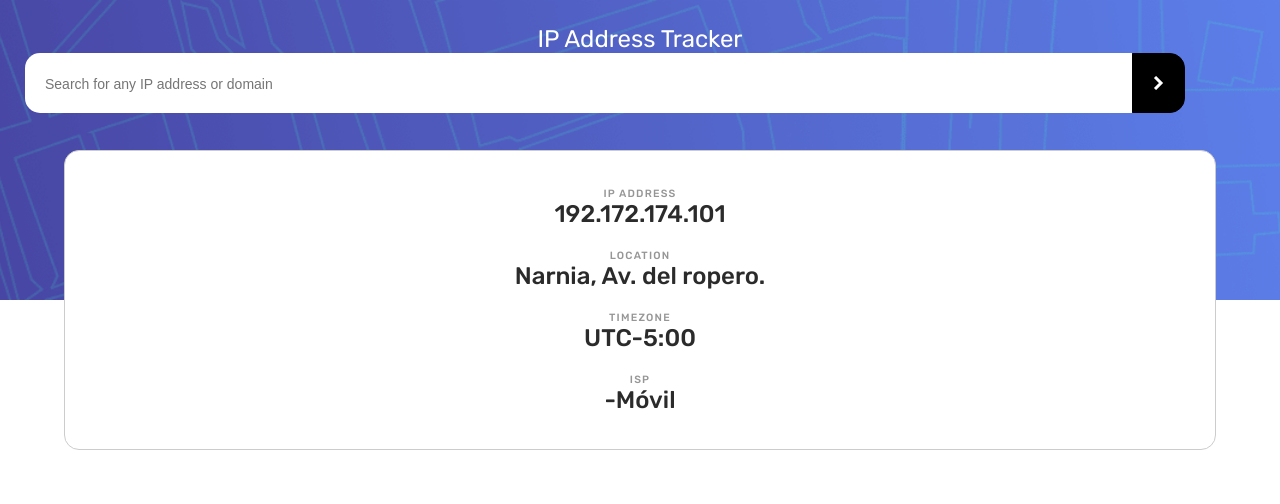
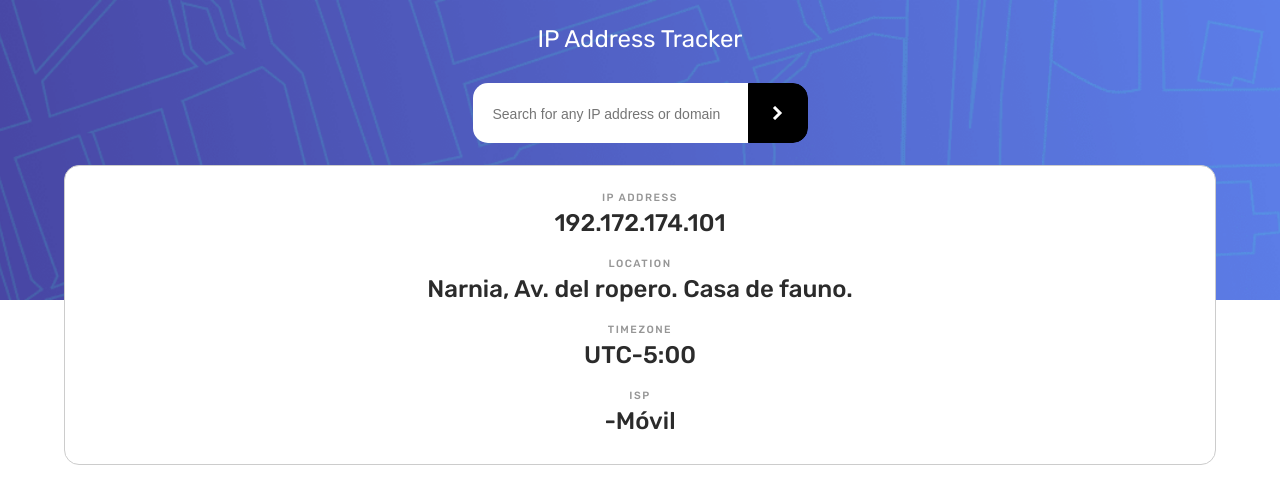
Before and after one commit to AbdielP/Angular-ip-address-tracker, an Angular app: page / in a window 1280 px wide. Shown: the top 504 px of the page. Built offline with nearby package versions, Linux system fonts and the light colour scheme; no server answers.

Commit message:
trying to set automatic bottom position for ip adddress info container

```diff
--- a/src/app/components/navbar/navbar.component.html
+++ b/src/app/components/navbar/navbar.component.html
@@ -13,7 +13,7 @@
         </div>
         <div class="info__container">
             <p class="info__container-subtitle">Location</p>
-            <h2 class="info__container-data">Narnia, Av. del ropero.</h2>
+            <h2 class="info__container-data">Narnia, Av. del ropero. Casa de fauno.</h2>
         </div>
         <div class="info__container">
             <p class="info__container-subtitle">Timezone</p>
--- a/src/app/components/navbar/navbar.component.sass
+++ b/src/app/components/navbar/navbar.component.sass
@@ -28,37 +28,39 @@
     align-items: center
     border-radius: $border-radius
     overflow: hidden
-    width: 100%
+    // width: 100%
     height: 60px
+    margin-top: 30px
 
 .nav__form-input
     @include inputStyles()
-    width: 90%
+    color: $very-dark-gray
+    width: 275px
     &::placeholder
         font-size: 14px
 
 .nav__form-button
     @include inputStyles()
+    width: 60px
     display: flex
+    align-items: center
+    justify-content: center
     color: $color-white
     background: #000
     border: 1px solid #000
     border-radius: 0 $border-radius $border-radius 0
-
-.nav__form-img
-    align-self: center
 
 .nav__info
     z-index: 1
     position: absolute
     display: flex
     flex-direction: column
-    justify-content: space-around
-    bottom: -50%
+    // justify-content: space-around
+    bottom: -55%
     width: 90%
-    height: 300px
+    min-height: 300px
     background: $color-white
-    padding: 25px
+    padding: 5px 25px 25px 25px
     border-radius: $border-radius
 
     border: 1px solid #ccc
@@ -67,13 +69,16 @@
     display: flex
     flex-direction: column
     align-items: center
+    text-align: center
+    margin-top: 20px
 
 .info__container-subtitle
     color: $dark-gray
     text-transform: uppercase
     font-size: 10.5px
     font-weight: 500
-    letter-spacing: 1.2px
+    letter-spacing: 1.5px
+    margin-bottom: 5px
 
 .info__container-data
     color: $very-dark-gray
```
